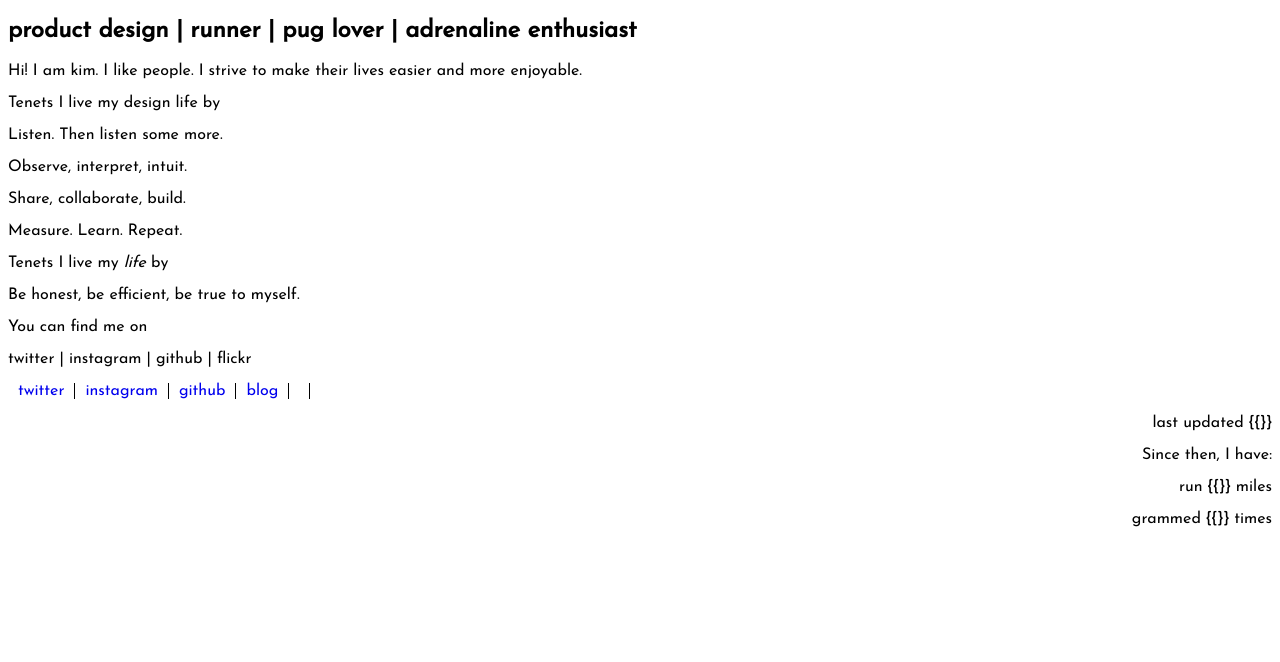
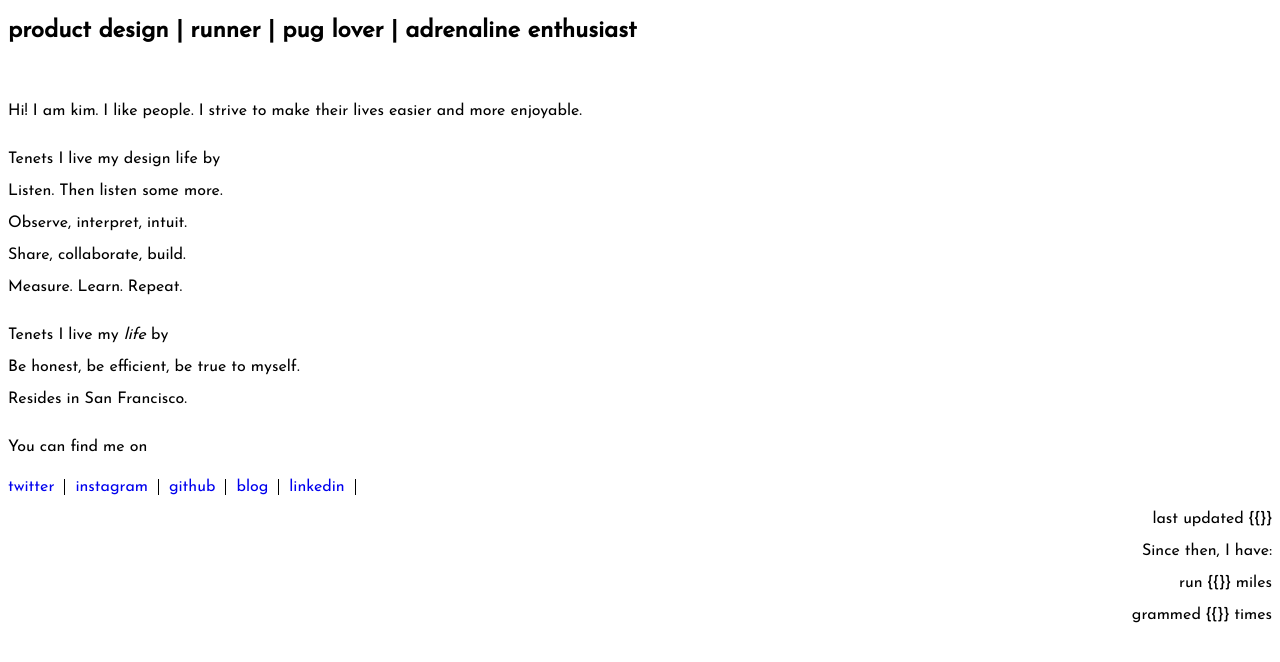
Before and after one commit to kimeberz/minimalist, a plain HTML site: page index.html in a window 1280 px wide. Shown: the part 56-718 px from the top of the page. Drawn offline with Linux system fonts and the light colour scheme.

Commit message:
minor type tweaks

```diff
--- a/css/main.css
+++ b/css/main.css
@@ -9,15 +9,25 @@ html {
  }
 
  .p {
+ 	padding-bottom: 8px;
 
  }
 
+ .px {
+ 	padding-bottom: 16px;
+ }
+
  .pxx {
+ 	padding-bottom: 24px;
 
  }
 
  .pxxl {
+ 	padding-bottom: 32px;
+ }
 
+ .pxxxl {
+ 	padding-bottom: 40px;
  }
 
  .list-inline {
@@ -35,7 +45,7 @@ html {
     padding-left: 10px;
  }
 
- li:first-child {
+ .firstli {
  	padding-left: 0;
  }
 
--- a/index.html
+++ b/index.html
@@ -10,25 +10,25 @@
 <title>Product Designer</title>
 
 <h1>kimberly eberz</h1>
-<h2>product design | runner | pug lover | adrenaline enthusiast</h2>
+<h2 class="pxxxl">product design | runner | pug lover | adrenaline enthusiast</h2>
 
-<p>Hi! I am kim. I like people. I strive to make their lives easier and more enjoyable.</p>
+<p class="px">Hi! I am kim. I like people. I strive to make their lives easier and more enjoyable.</p>
 
 <p>Tenets I live my design life by</p>
 <p>Listen. Then listen some more.</p>
 <p>Observe, interpret, intuit.</p>
 <p>Share, collaborate, build.</p>
-<p>Measure. Learn. Repeat.</p>
+<p class="px">Measure. Learn. Repeat.</p>
 
 <p>Tenets I live my <i>life</i> by</p>
 <p>Be honest, be efficient, be true to myself.</p>
 
-<p>You can find me on</p>
-<p>twitter | instagram | github | flickr</p>
+<p class="px">Resides in San Francisco.</p>
 
+<p class="p">You can find me on</p>
  <ul class="list-inline">
 	<li>
-	    <a href="https://twitter.com/Kimpiler" class="">twitter</a>
+	    <a class="firstli" href="https://twitter.com/Kimpiler" class="">twitter</a>
 	</li>
     <li>
        	<a href="https://instagram.com/kimboux" class="">instagram</a>
@@ -40,7 +40,7 @@
         <a href="http://b.kimboux.com/" class="">blog</a>
     </li>
     <li>
-        <a href="https://www.linkedin.com/pub/kimberly-eberz/57/539/8b4" class=""></a>
+        <a href="https://www.linkedin.com/pub/kimberly-eberz/57/539/8b4" class="">linkedin</a>
     </li>
 </ul>
 
```
